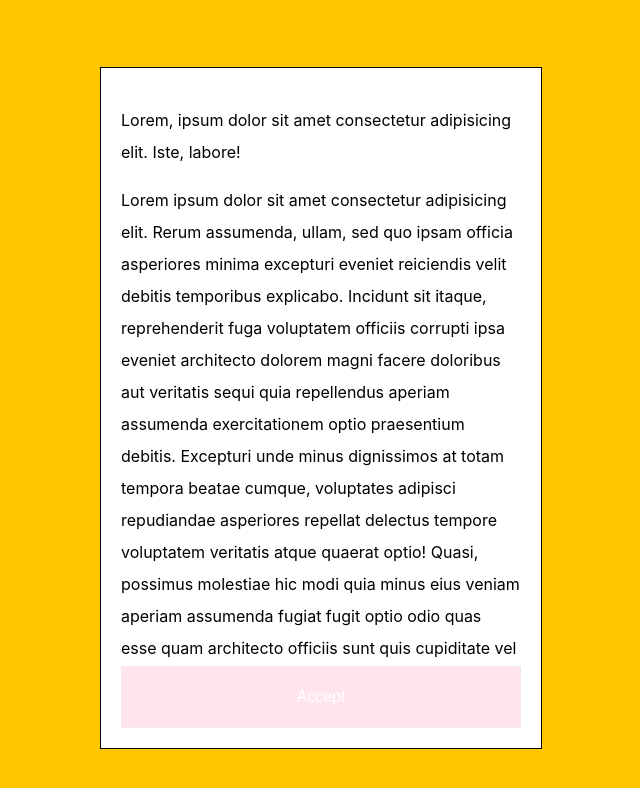
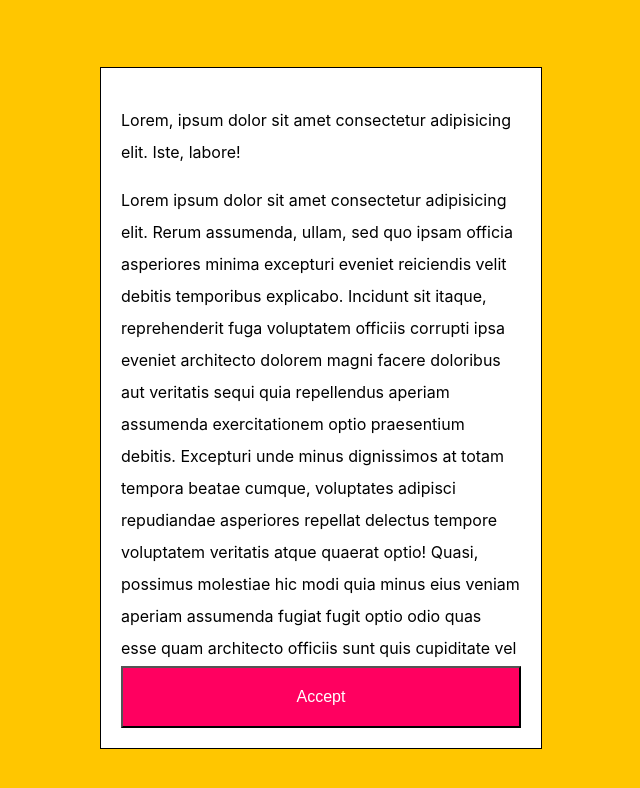
Before and after one commit to JiangyueWang/beginner-js-wes-bos, a plain HTML site: page Module-6-Practice/Scroll-Events-and-Intersection-Observer/scroll-events-and-intersection-observer.html in a window 1280 px wide. Shown: the whole page, without its empty margins (319-959 px from the left). Drawn offline with Linux system fonts and the light colour scheme.

Commit message:
updated script src in the html file and demo the unobserve method to remove the observe the elemtn

```diff
--- a/Module-6-Practice/Scroll-Events-and-Intersection-Observer/scroll-events-and-intersection-observer.html
+++ b/Module-6-Practice/Scroll-Events-and-Intersection-Observer/scroll-events-and-intersection-observer.html
@@ -95,6 +95,6 @@
     opacity: 0;
   }
 </style>
-<script src="./scroll-events-and-intersection-observer..js"></script>
+<script src="./scroll-events-and-intersection-observer.js"></script>
 </body>
 </html>
--- a/Module-6-Practice/Scroll-Events-and-Intersection-Observer/scroll-events-and-intersection-observer.js
+++ b/Module-6-Practice/Scroll-Events-and-Intersection-Observer/scroll-events-and-intersection-observer.js
@@ -8,6 +8,7 @@ function obCallback(payload) {
     if(payload[0].intersectionRatio === 1){
         acceptBtn.disabled = false;
         acceptBtn.opacity = 1;
+        // ob.unobserve(terms.lastElementChild);//stop observe the element
     } else {
         acceptBtn.disabled = true;
     }
```
